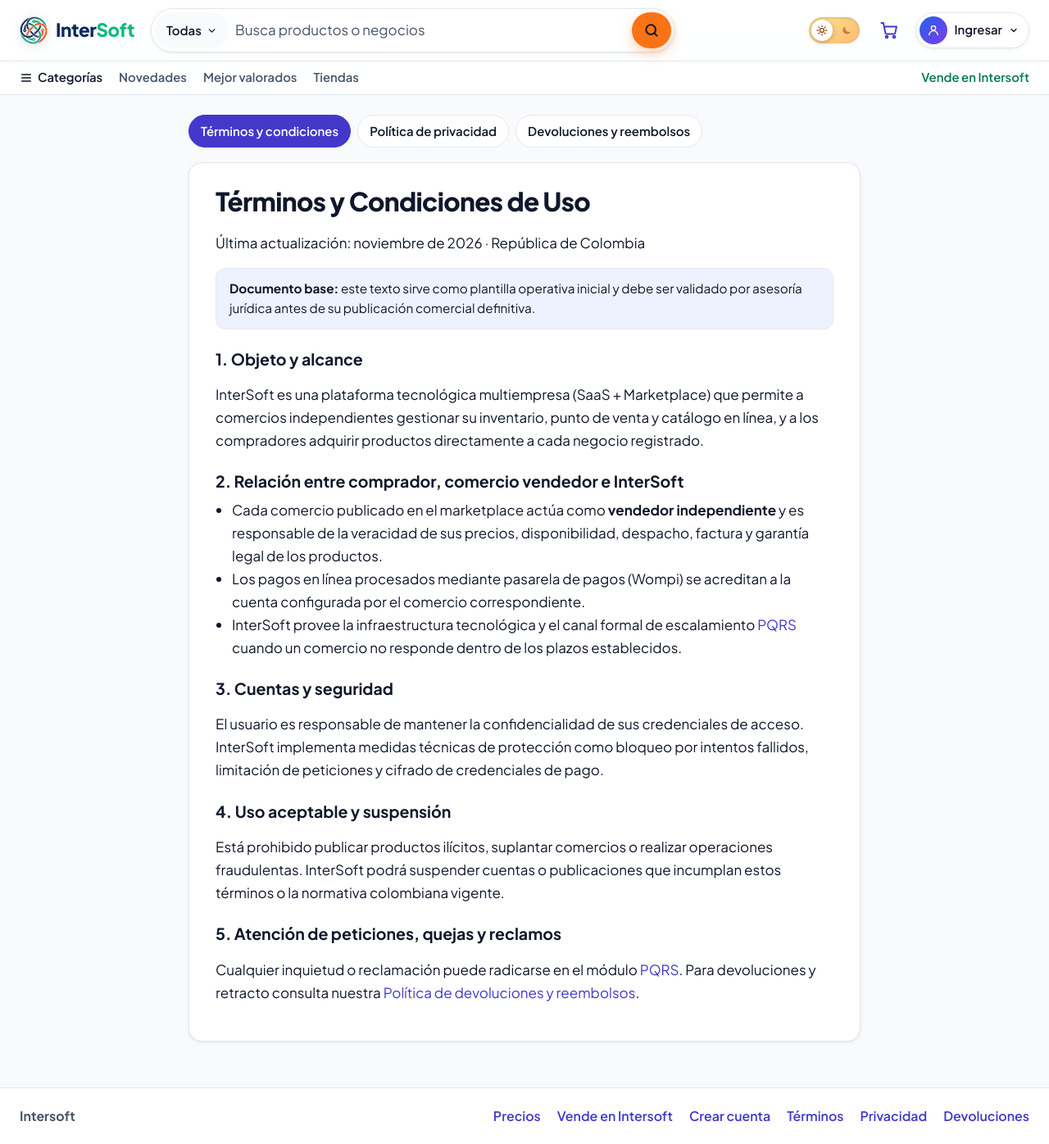
After one commit to danalejo12/intersoft_daniel, a Django app: template intersoft/core/templates/core/tienda/legal/terminos.html in a window 1280 px wide. The commit adds this page. Shown: the whole page at 82% size. Run offline with Django 5.2, Linux system fonts and the light colour scheme; the template is opened without the code that fills it, so the values that code supplies are empty.

Commit message:
feat(legal): paginas publicas de terminos, privacidad y devoluciones con enlaces en footer

```diff
--- /dev/null
+++ b/intersoft/core/static/core/css/legal.css
@@ -0,0 +1,80 @@
+/* Páginas legales públicas del marketplace (/terminos/, /privacidad/, /devoluciones/) */
+.legal-contenedor {
+  max-width: 820px;
+  margin: 0 auto;
+  display: grid;
+  gap: 18px;
+}
+
+.legal-nav {
+  display: flex;
+  flex-wrap: wrap;
+  gap: 8px;
+}
+
+.legal-nav a {
+  display: inline-flex;
+  align-items: center;
+  padding: 7px 14px;
+  border-radius: 999px;
+  border: 1px solid var(--borde);
+  background: var(--superficie);
+  color: var(--texto);
+  font-size: 0.88rem;
+  font-weight: 600;
+  text-decoration: none;
+}
+
+.legal-nav a.activo {
+  background: var(--primario);
+  border-color: var(--primario);
+  color: var(--sobre-primario);
+}
+
+.legal-documento {
+  background: var(--superficie);
+  border: 1px solid var(--borde);
+  border-radius: var(--radio-m, 16px);
+  padding: 28px 32px;
+  box-shadow: var(--sombra-s);
+}
+
+.legal-documento h1 {
+  margin: 0 0 6px;
+  font-size: 1.85rem;
+  line-height: 1.2;
+}
+
+.legal-documento h2 {
+  margin: 24px 0 8px;
+  font-size: 1.15rem;
+  color: var(--texto);
+}
+
+.legal-documento p,
+.legal-documento li {
+  line-height: 1.65;
+  color: var(--texto);
+}
+
+.legal-documento ul,
+.legal-documento ol {
+  padding-left: 20px;
+  margin: 8px 0 14px;
+}
+
+.legal-aviso {
+  padding: 12px 16px;
+  border-radius: 12px;
+  background: var(--primario-suave);
+  border: 1px solid var(--borde);
+  font-size: 0.9rem;
+  color: var(--texto);
+  margin: 14px 0 18px;
+}
+
+@media (max-width: 640px) {
+  .legal-documento {
+    padding: 20px 18px;
+  }
+}
--- a/intersoft/core/templates/core/tienda/base.html
+++ b/intersoft/core/templates/core/tienda/base.html
@@ -134,8 +134,12 @@
     <div class="contenedor pie-interior">
       <span class="pie-marca">Intersoft</span>
       <nav aria-label="Enlaces del pie">
+        <a href="{% url 'precios_publicos' %}">Precios</a>
         <a href="{% url 'negocio_registrar' %}">Vende en Intersoft</a>
         <a href="{% url 'registro' %}">Crear cuenta</a>
+        <a href="{% url 'legal_terminos' %}">Términos</a>
+        <a href="{% url 'legal_privacidad' %}">Privacidad</a>
+        <a href="{% url 'legal_devoluciones' %}">Devoluciones</a>
       </nav>
     </div>
   </footer>
--- /dev/null
+++ b/intersoft/core/templates/core/tienda/legal/terminos.html
@@ -0,0 +1,43 @@
+{% extends "core/tienda/base.html" %}
+{% load static %}
+{% block titulo %}Términos y condiciones · InterSoft{% endblock %}
+
+{% block contenido %}
+  <link rel="stylesheet" href="{% static 'core/css/legal.css' %}?v=1">
+
+  <div class="legal-contenedor">
+    <nav class="legal-nav" aria-label="Documentos legales">
+      <a class="activo" href="{% url 'legal_terminos' %}">Términos y condiciones</a>
+      <a href="{% url 'legal_privacidad' %}">Política de privacidad</a>
+      <a href="{% url 'legal_devoluciones' %}">Devoluciones y reembolsos</a>
+    </nav>
+
+    <article class="legal-documento">
+      <h1>Términos y Condiciones de Uso</h1>
+      <p class="nota">Última actualización: noviembre de 2026 · República de Colombia</p>
+
+      <div class="legal-aviso" role="note">
+        <strong>Documento base:</strong> este texto sirve como plantilla operativa inicial y debe ser validado por asesoría jurídica antes de su publicación comercial definitiva.
+      </div>
+
+      <h2>1. Objeto y alcance</h2>
+      <p>InterSoft es una plataforma tecnológica multiempresa (SaaS + Marketplace) que permite a comercios independientes gestionar su inventario, punto de venta y catálogo en línea, y a los compradores adquirir productos directamente a cada negocio registrado.</p>
+
+      <h2>2. Relación entre comprador, comercio vendedor e InterSoft</h2>
+      <ul>
+        <li>Cada comercio publicado en el marketplace actúa como <strong>vendedor independiente</strong> y es responsable de la veracidad de sus precios, disponibilidad, despacho, factura y garantía legal de los productos.</li>
+        <li>Los pagos en línea procesados mediante pasarela de pagos (Wompi) se acreditan a la cuenta configurada por el comercio correspondiente.</li>
+        <li>InterSoft provee la infraestructura tecnológica y el canal formal de escalamiento <a href="{% url 'pqrs_mis_list' %}">PQRS</a> cuando un comercio no responde dentro de los plazos establecidos.</li>
+      </ul>
+
+      <h2>3. Cuentas y seguridad</h2>
+      <p>El usuario es responsable de mantener la confidencialidad de sus credenciales de acceso. InterSoft implementa medidas técnicas de protección como bloqueo por intentos fallidos, limitación de peticiones y cifrado de credenciales de pago.</p>
+
+      <h2>4. Uso aceptable y suspensión</h2>
+      <p>Está prohibido publicar productos ilícitos, suplantar comercios o realizar operaciones fraudulentas. InterSoft podrá suspender cuentas o publicaciones que incumplan estos términos o la normativa colombiana vigente.</p>
+
+      <h2>5. Atención de peticiones, quejas y reclamos</h2>
+      <p>Cualquier inquietud o reclamación puede radicarse en el módulo <a href="{% url 'pqrs_mis_list' %}">PQRS</a>. Para devoluciones y retracto consulta nuestra <a href="{% url 'legal_devoluciones' %}">Política de devoluciones y reembolsos</a>.</p>
+    </article>
+  </div>
+{% endblock %}
--- a/intersoft/core/urls.py
+++ b/intersoft/core/urls.py
@@ -138,6 +138,11 @@ urlpatterns = [
     path("favoritos/", views_compra.FavoritosListView.as_view(), name="favoritos_lista"),
     path("favoritos/<uuid:pk>/toggle/", views_compra.ToggleFavoritoView.as_view(), name="favorito_toggle"),
 
+    # Páginas legales públicas
+    path("terminos/", TemplateView.as_view(template_name="core/tienda/legal/terminos.html"), name="legal_terminos"),
+    path("privacidad/", TemplateView.as_view(template_name="core/tienda/legal/privacidad.html"), name="legal_privacidad"),
+    path("devoluciones/", TemplateView.as_view(template_name="core/tienda/legal/devoluciones.html"), name="legal_devoluciones"),
+
     # Cuentas
     path("registro/", views_tienda.RegistroCompradorView.as_view(), name="registro"),
     path("negocio/registrar/", views_tienda.RegistrarNegocioView.as_view(), name="negocio_registrar"),
```
Also changed, not shown: intersoft/core/templates/core/tienda/legal/devoluciones.html (added, +40 -0 lines), intersoft/core/templates/core/tienda/legal/privacidad.html (added, +40 -0 lines), intersoft/core/tests_cobertura.py (+16 -0 lines).
